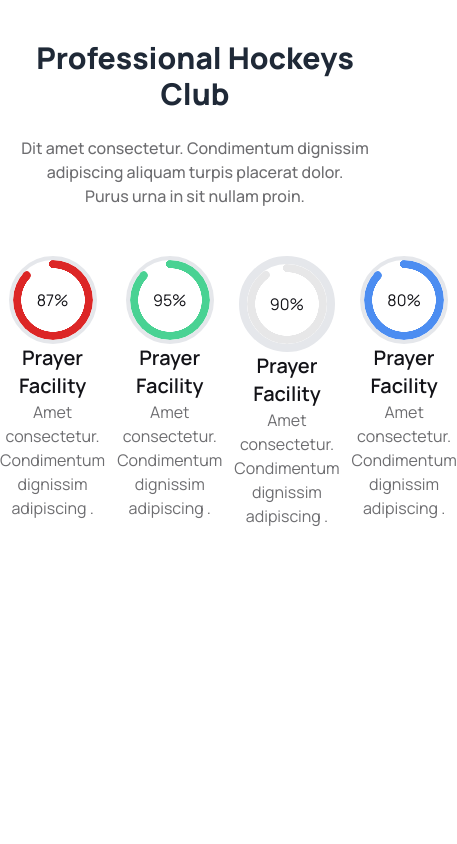
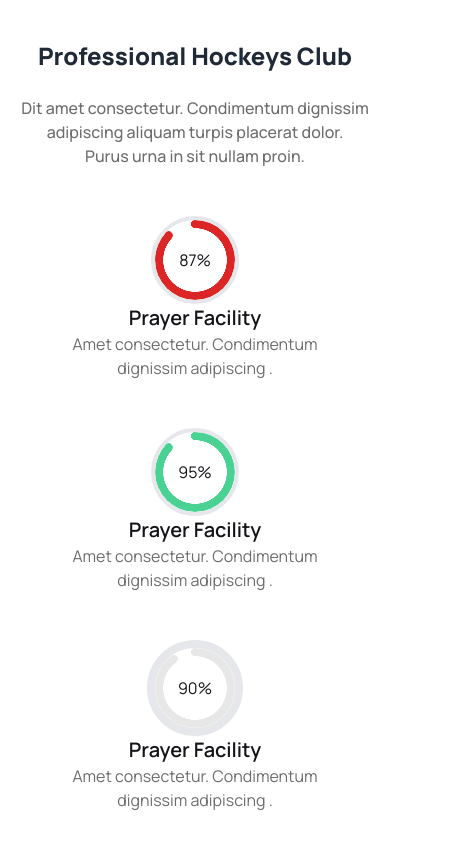
Before and after one commit to airabiul/b9a3-hockeys-website, a plain HTML site: page index.html in a window 390 px wide. Shown: the top 844 px of the page, 457 px wide, since content can reach past the window. Drawn offline with nearby package versions, Linux system fonts and the light colour scheme.

Commit message:
mobile devise respons ok

```diff
--- a/index.html
+++ b/index.html
@@ -26,11 +26,11 @@
     <main class="font-manrope">
         <!-- Professional section -->
         <div class="container mx-auto text-center mt-10">
-            <h3 class="text-3xl font-extrabold">Professional Hockeys Club</h3>
+            <h3 class="text-2xl lg:text-3xl font-extrabold">Professional Hockeys Club</h3>
             <p class="text-[#6D6D70] opacity-.75 font-medium mt-6">Dit amet consectetur. Condimentum dignissim adipiscing aliquam turpis placerat dolor.
                 <br>
             Purus urna in sit nullam proin. </p>
-            <div class="flex gap-3">
+            <div class="px-16 lg:flex gap-3">
                 <!-- progress-1 -->
                 <div class="gap-4 mt-12">
                     <div class="radial-progress bg-white text-red-600 border-4" style="--value:87;" role="progressbar"><span class="text-[#131318]">87%</span></div>
@@ -45,7 +45,7 @@
                 </div>
                 <!-- progress-3 -->
                 <div class="gap-4 mt-12">
-                    <div class="radial-progress bg-white text-[#E7E7E8] border-8" style="--value:90;" role="progressbar"><span class="text-[#131318]">90%</span></div>
+                    <div class="radial-progress  bg-white text-[#E7E7E8] border-8" style="--value:90;" role="progressbar"><span class="text-[#131318]">90%</span></div>
                     <h5 class="text-xl font-semibold text-[#131318]">Prayer Facility</h5>
                     <p class="text-[#6D6D70] font-normal">Amet consectetur. Condimentum dignissim adipiscing .</p>
                 </div>
```
